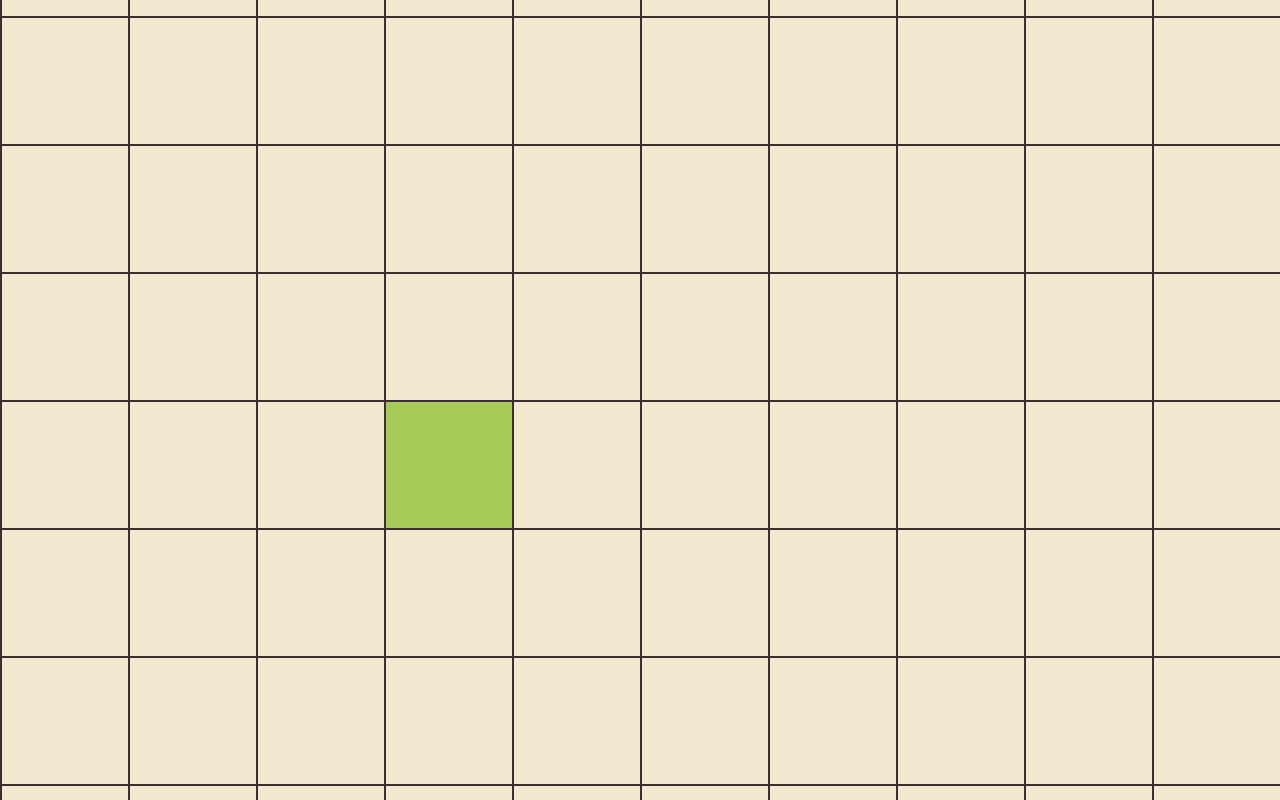
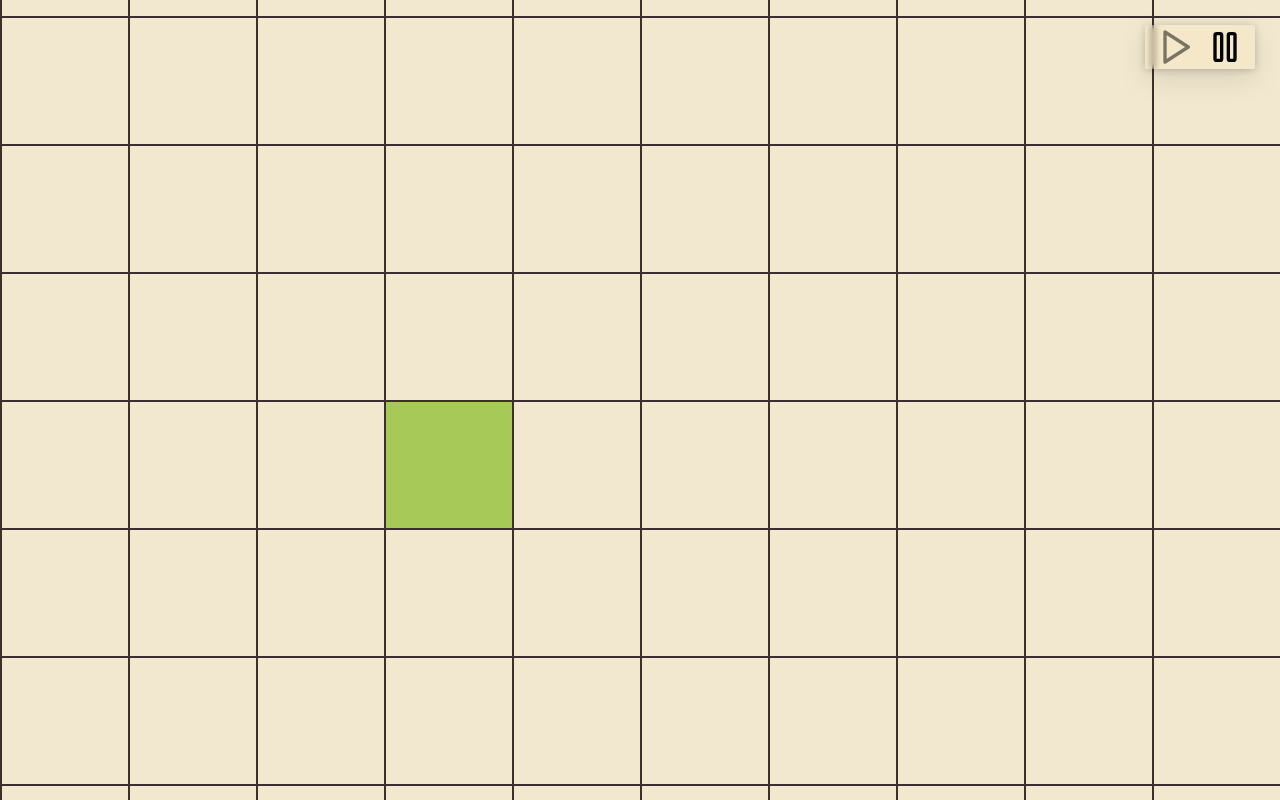
Before and after one commit to FlorentMoulon/Forest-Cellular-Automaton, a plain HTML site: page index.html in a window 1280 px wide. Drawn offline with Linux system fonts and the light colour scheme.

Commit message:
add menu

```diff
--- a/index.html
+++ b/index.html
@@ -13,6 +13,15 @@
 <body>
     <canvas id="canvas" class="">
     </canvas>
+
+    <div class="menu acrylic">
+        <div class="element play">
+            <svg xmlns="http://www.w3.org/2000/svg" width="24" height="24" viewBox="0 0 24 24" fill="none" stroke="currentColor" stroke-width="2" stroke-linecap="round" stroke-linejoin="round" class="lucide lucide-play"><polygon points="6 3 20 12 6 21 6 3"/></svg>
+        </div>
+        <div class="element pause">
+            <svg xmlns="http://www.w3.org/2000/svg" width="24" height="24" viewBox="0 0 24 24" fill="none" stroke="currentColor" stroke-width="2" stroke-linecap="round" stroke-linejoin="round" class="lucide lucide-pause"><rect x="14" y="4" width="4" height="16" rx="1"/><rect x="6" y="4" width="4" height="16" rx="1"/></svg>
+        </div>
+    </div>
 </body>
 
 </html>
--- a/style.css
+++ b/style.css
@@ -8,3 +8,47 @@ body{
     padding: 0;
     overflow: hidden;
 }
+
+.menu{
+    position: absolute;
+    top: 25px;
+    right: 25px;
+    z-index: 10;
+
+    display: flex;
+    gap: 10px;
+    padding: 2px 10px;
+    height: 5%;
+    width: auto;
+}
+
+.menu .element{
+    height: 100%;
+}
+
+.menu .element svg{
+    width: 100%;
+    height: 100%;
+}
+
+
+.play svg,
+.menu.paused .pause svg{
+    opacity: 0.5;
+}
+
+.menu.paused .play svg{
+    opacity: 1;
+}
+
+
+.acrylic {
+	border-radius: 2px;
+	box-shadow: 0 10px 30px rgba(0, 0, 0, 0.1), 0 1px 8px rgba(0, 0, 0, 0.2);
+}
+@supports (backdrop-filter: blur(30px)) or (-webkit-backdrop-filter: blur(30px)) {
+	.acrylic {
+		-webkit-backdrop-filter: blur(3px) saturate(125%);
+		backdrop-filter: blur(3px) saturate(125%);
+	}
+}
```
